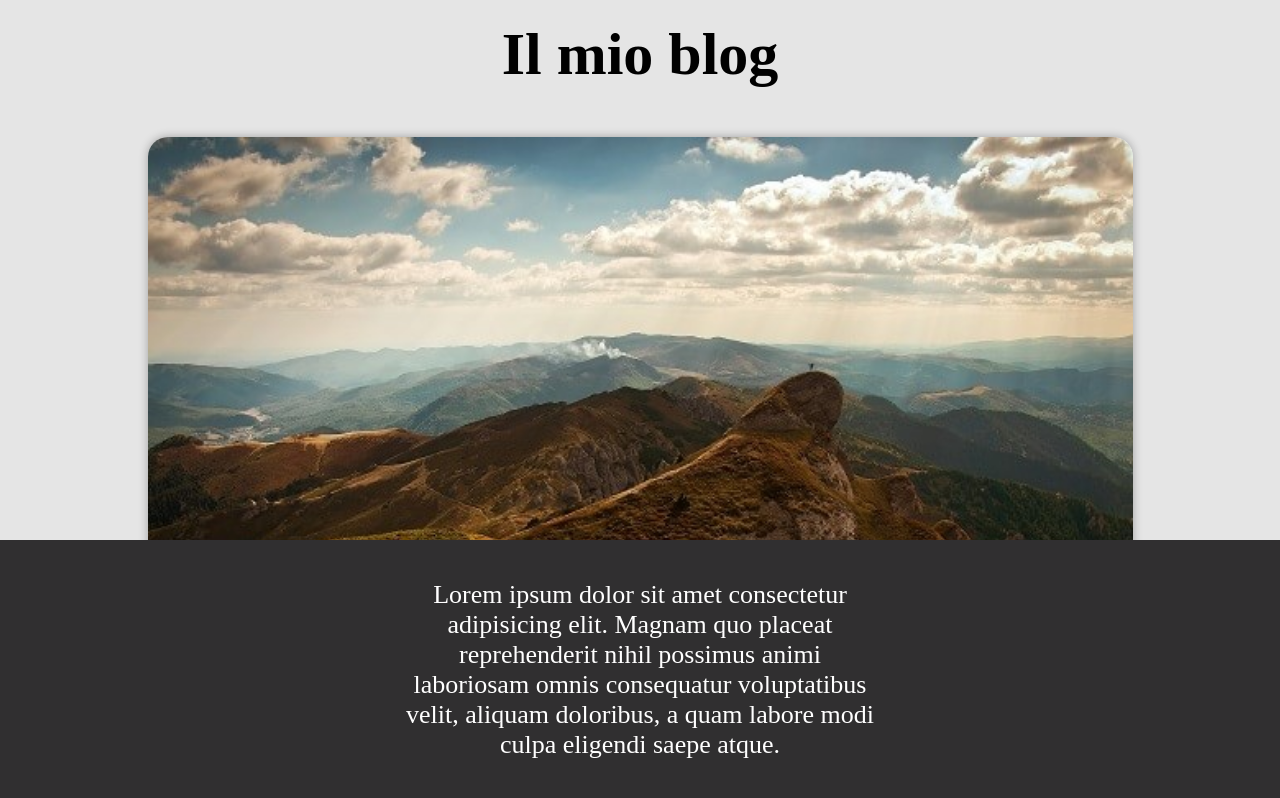
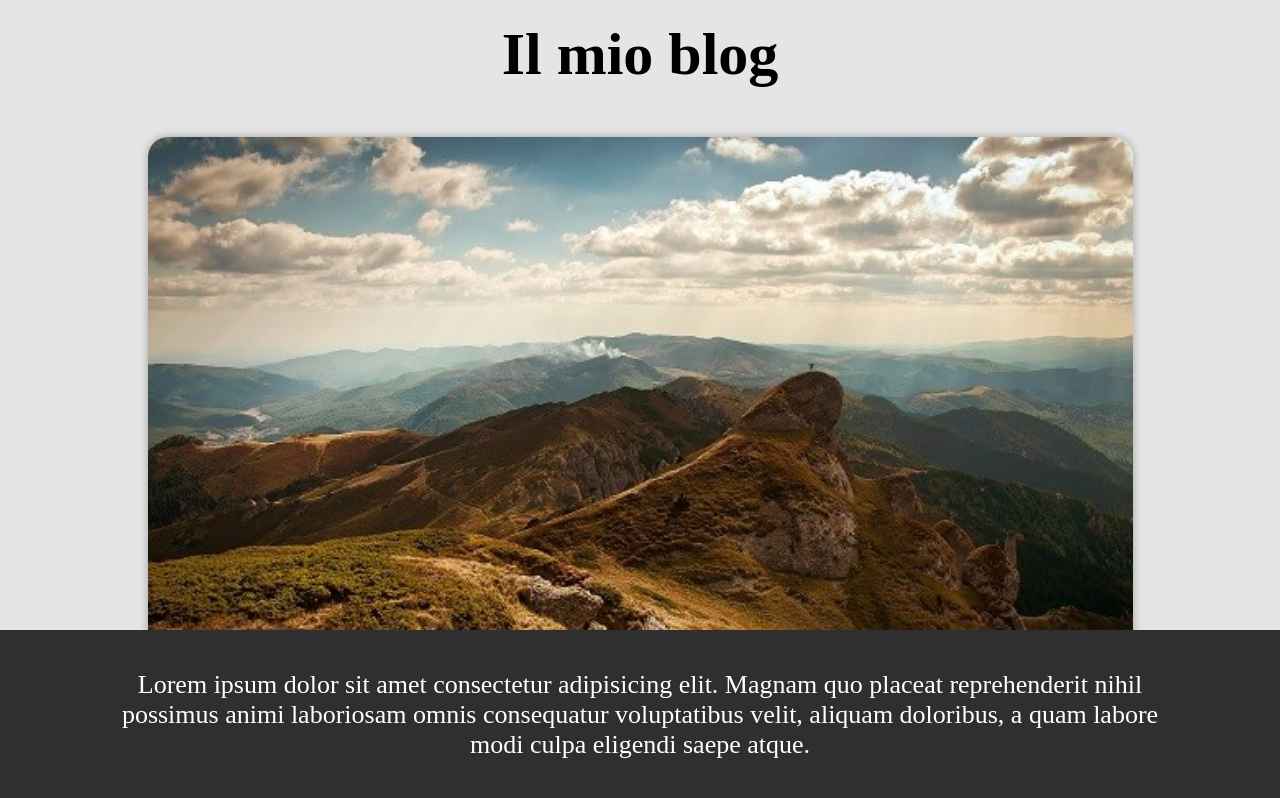
Before and after one commit to gianluca-milesi/react-components, a React (Vite) app: page / in a window 1280 px wide. Shown: the top 798 px of the page. Built offline with nearby package versions, Linux system fonts and the light colour scheme.

Commit message:
Fixed padding xy

```diff
--- a/src/layouts/Footer/Footer.module.css
+++ b/src/layouts/Footer/Footer.module.css
@@ -1,5 +1,5 @@
 footer {
-    padding: 40px 400px;
+    padding: 40px 100px;
     position: absolute;
     bottom: 0;
     left: 0;
```
